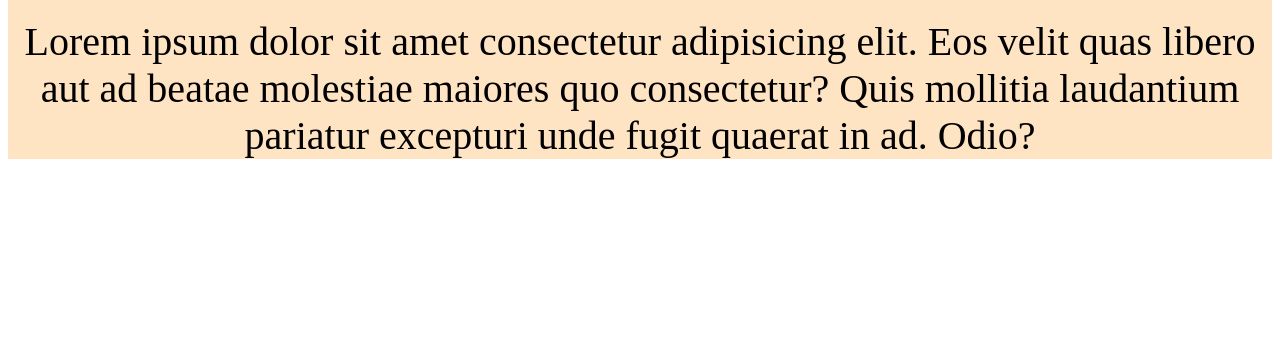
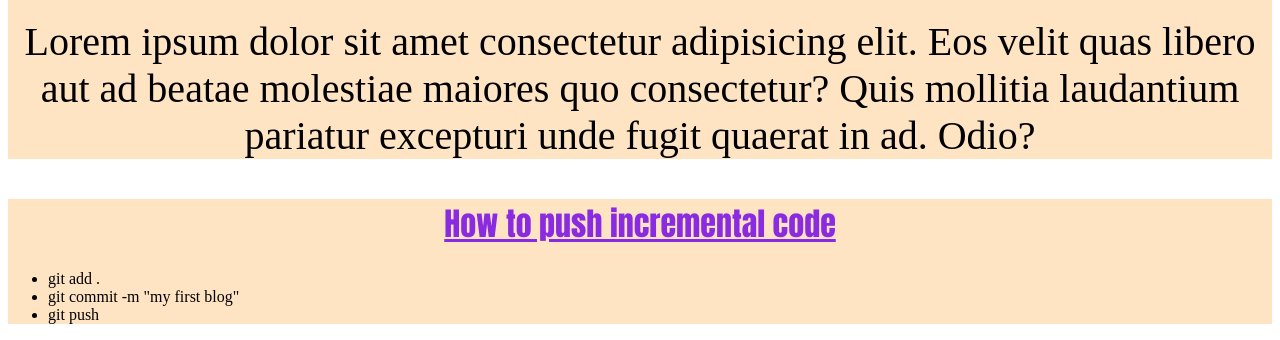
Before and after one commit to Bipro-Sarker/Second-repo, a plain HTML site: page sec.html in a window 1280 px wide. Shown: the part 632-972 px from the top of the page. Before the commit the page ends 831 px from the top, so only its background shows below. Drawn offline with Linux system fonts and the light colour scheme.

Commit message:
my third blog

```diff
--- a/sec.html
+++ b/sec.html
@@ -19,6 +19,14 @@
         <h1>My third website</h1>
         <p>Lorem ipsum dolor sit amet consectetur adipisicing elit. Eos velit quas libero aut ad beatae molestiae maiores quo consectetur? Quis mollitia laudantium pariatur excepturi unde fugit quaerat in ad. Odio?</p>
     </div>
+    <div>
+        <h1>How to push incremental code</h1>
+        <ul>
+            <li>git add .</li>
+            <li>git commit -m "my first blog"</li>
+            <li>git push</li>
+        </ul>
+    </div>
 
 </body>
 </html>
```
